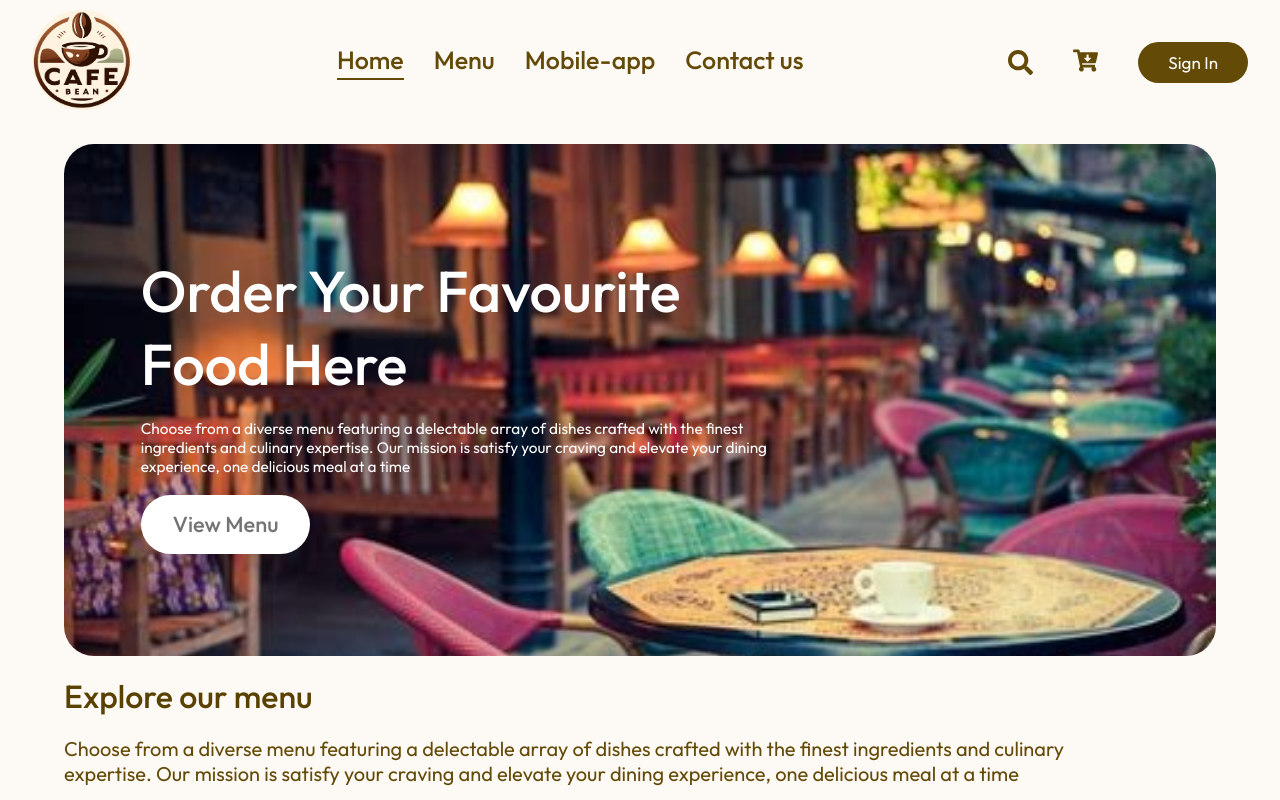
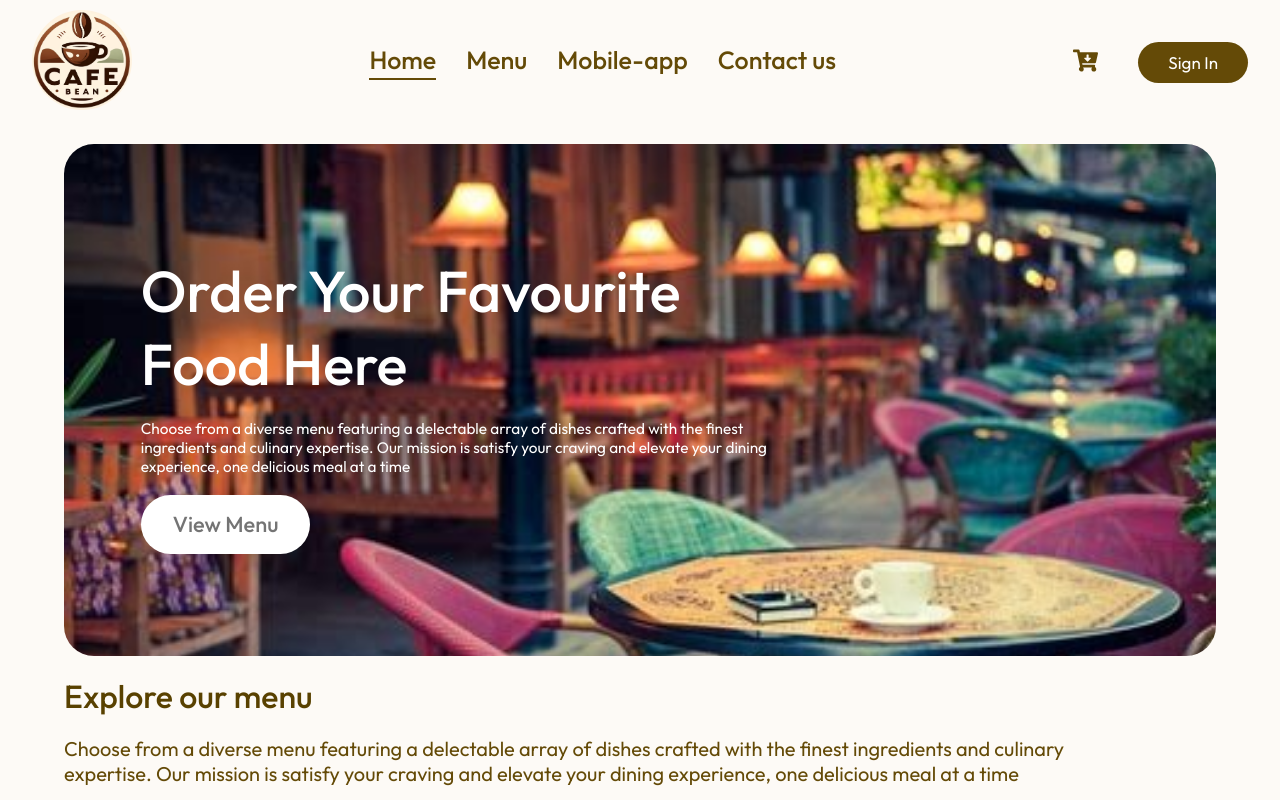
Before and after one commit to maheksolanki/Cafe-Management-System, a React (Vite) app in the folder frontEnd/: page / in a window 1280 px wide. Shown: the top 800 px of the page. Built offline with nearby package versions, Linux system fonts and the light colour scheme; no server answers.

Commit message:
Update Navbar.jsx

```diff
--- a/frontEnd/src/components/Navbar/Navbar.jsx
+++ b/frontEnd/src/components/Navbar/Navbar.jsx
@@ -62,7 +62,7 @@ export const Navbar = ({ setShowLogin }) => {
         </Link>
       </ul>
       <div className="navbar-right">
-        <FaSearch className="search-icon" />
+
         <div className="navbar-search-icon">
           <Link to="/cart">
             <FaCartArrowDown className="cart-icon" />
```
